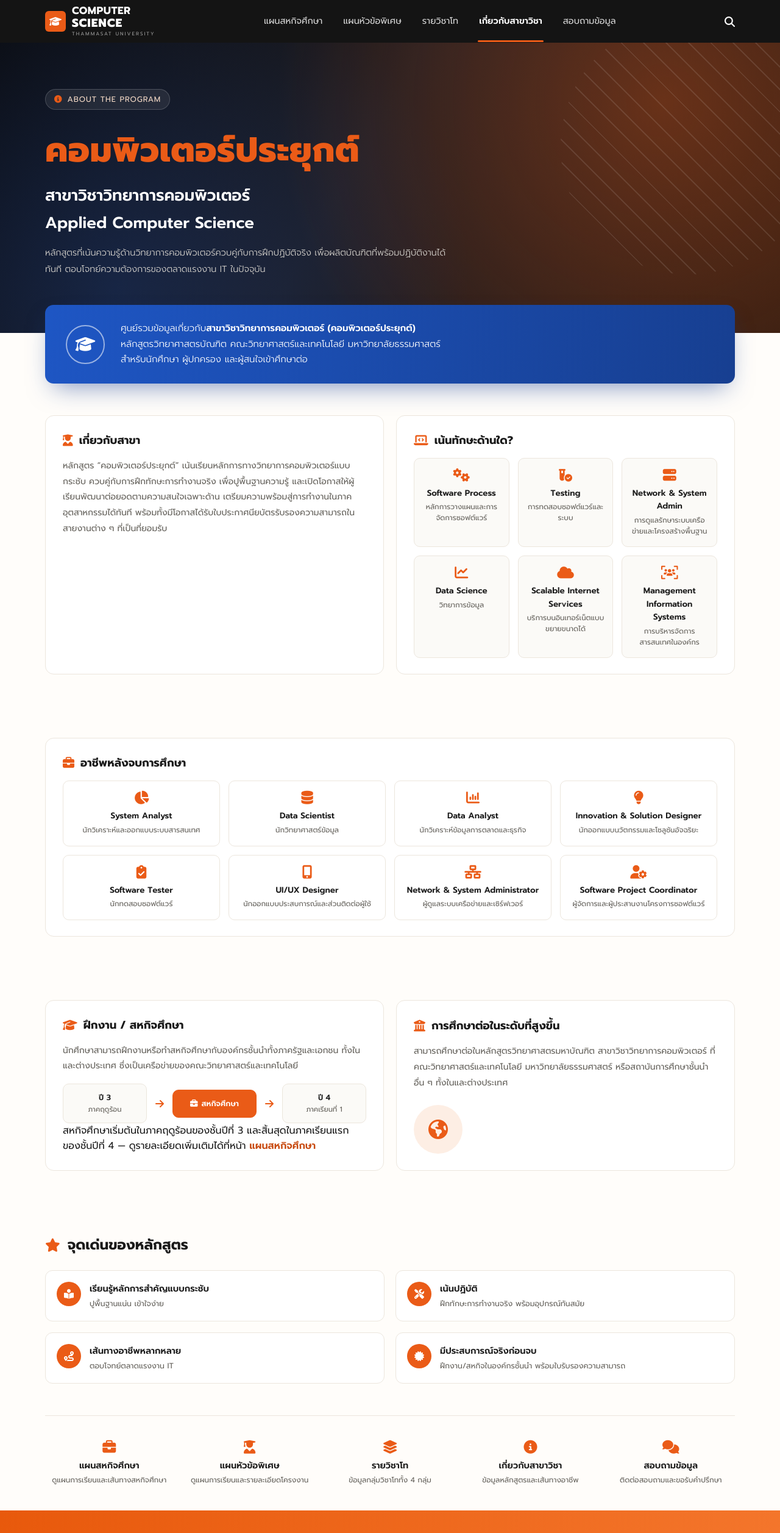
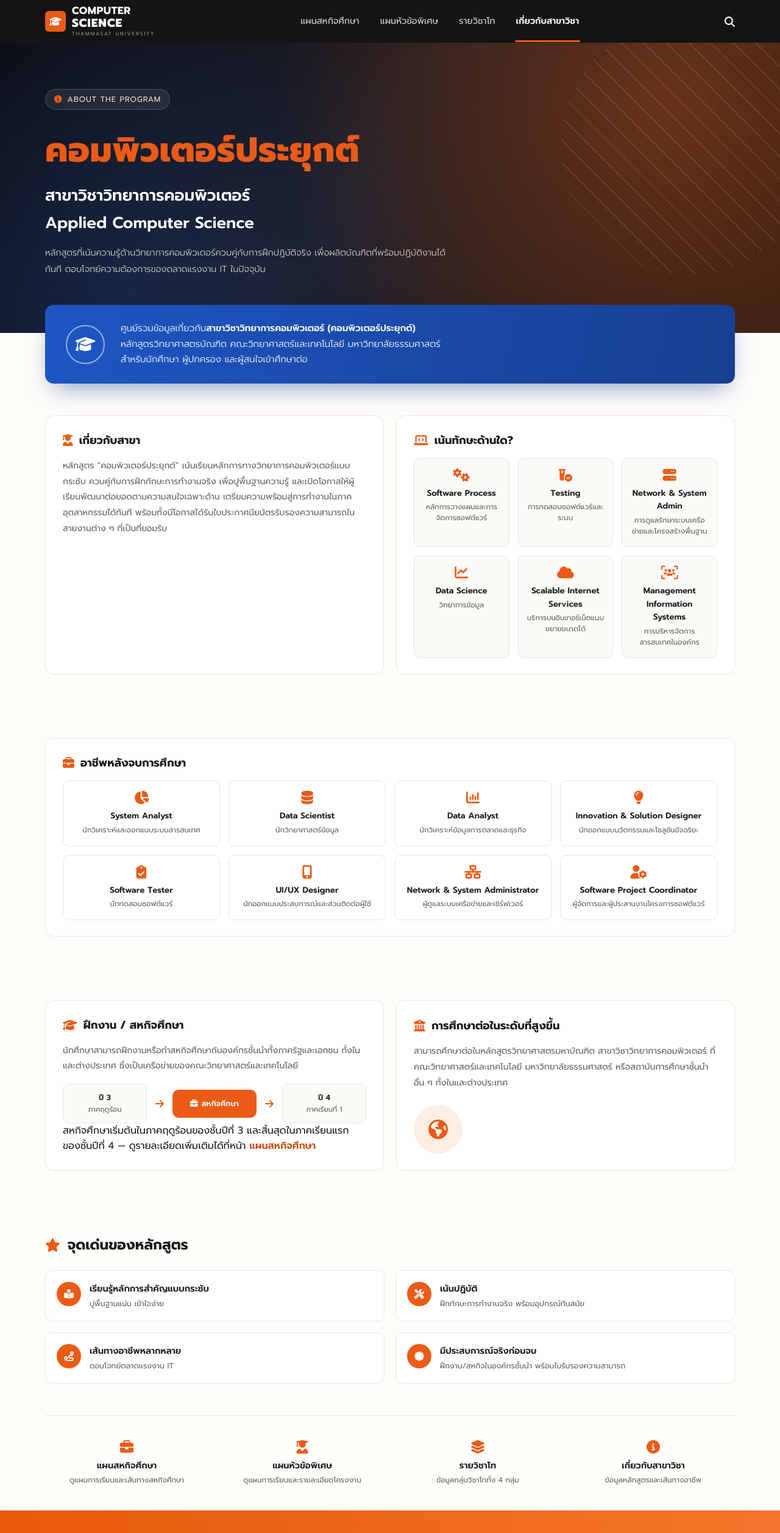
Before and after one commit to Autthapinyakn/Group12-CS361-Project, a plain HTML site: page frontend/applied-cs.html in a window 1280 px wide. Shown: the top 2514 px of the page at 61% size. Drawn offline with Linux system fonts and the light colour scheme.

Commit message:
delete Q&A feature and Navigation

```diff
--- a/frontend/applied-cs.html
+++ b/frontend/applied-cs.html
@@ -29,7 +29,6 @@
       <a href="special-topics-plan.html">แผนหัวข้อพิเศษ</a>
       <a href="minor-tracks.html">รายวิชาโท</a>
       <a href="applied-cs.html" class="active">เกี่ยวกับสาขาวิชา</a>
-      <a href="#">สอบถามข้อมูล</a>
     </nav>
     <div class="nav-right"><i class="fa-solid fa-magnifying-glass"></i></div>
   </div>
@@ -160,7 +159,6 @@
     <a href="special-topics-plan.html" class="ql-item"><i class="fa-solid fa-user-graduate"></i><div class="t">แผนหัวข้อพิเศษ</div><div class="d">ดูแผนการเรียนและรายละเอียดโครงงาน</div></a>
     <a href="minor-tracks.html" class="ql-item"><i class="fa-solid fa-layer-group"></i><div class="t">รายวิชาโท</div><div class="d">ข้อมูลกลุ่มวิชาโททั้ง 4 กลุ่ม</div></a>
     <a href="applied-cs.html" class="ql-item"><i class="fa-solid fa-circle-info"></i><div class="t">เกี่ยวกับสาขาวิชา</div><div class="d">ข้อมูลหลักสูตรและเส้นทางอาชีพ</div></a>
-    <a href="#" class="ql-item"><i class="fa-solid fa-comments"></i><div class="t">สอบถามข้อมูล</div><div class="d">ติดต่อสอบถามและขอรับคำปรึกษา</div></a>
   </div>
 </div>
 
```
Also changed, not shown: frontend/co-op-plan.html (+0 -2 lines), frontend/minor-tracks.html (+0 -2 lines), frontend/special-topics-plan.html (+0 -2 lines), frontend/style.css (+0 -7 lines).
